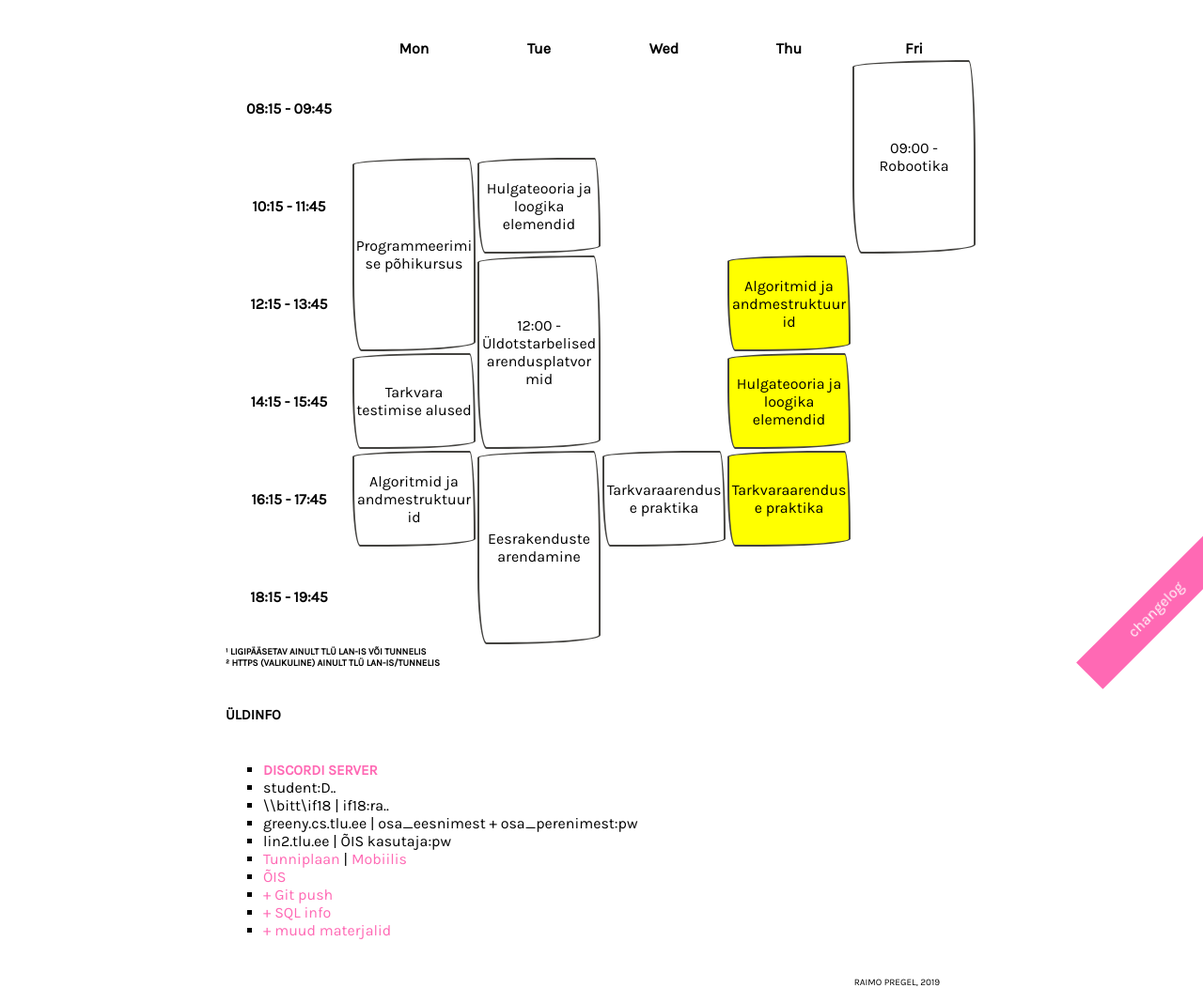
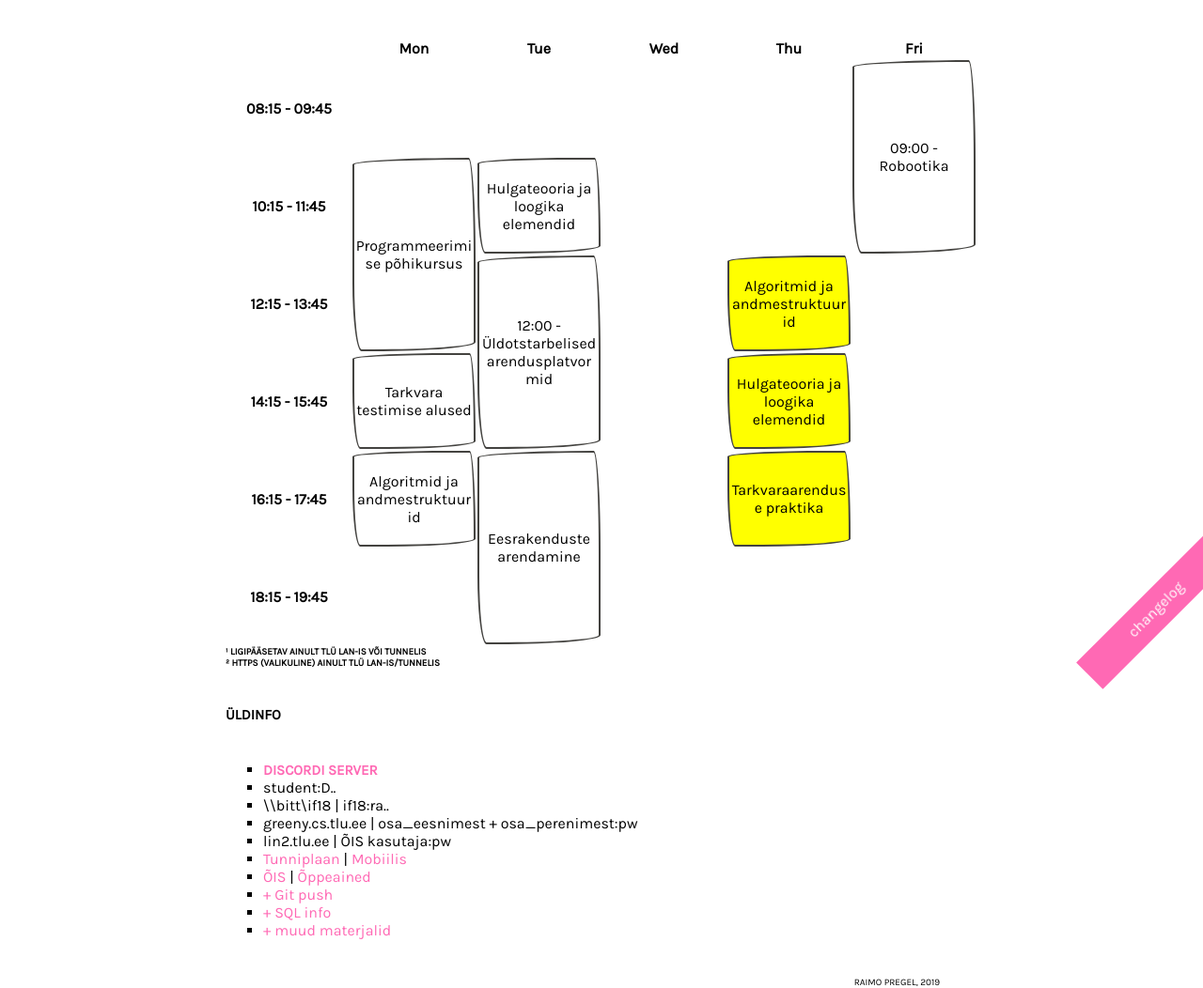
Before and after one commit to raimopew/if18_schedule, a PHP site: page /index.php?tab=i in a window 1280 px wide. Shown: the part 106-1158 px from the top of the page at 94% size. Run offline with PHP 8.4, Linux system fonts and the light colour scheme; data that the repository does not hold is empty.

Commit message:
Link updates

```diff
--- a/index.php
+++ b/index.php
@@ -222,7 +222,7 @@ if ($numberOfTheDay == 1 or $numberOfTheDay == 2 or $numberOfTheDay == 3 or $num
 		<th>16:15 - 17:45</th>
 		<td class="handdrawnbox Monday"><a id="hide18" href="#hide18" class="hide"><?php echo $subject_algoritmid_ja_andmestruktuurid ?></a><a id="show18" href="#show18" class="show"><?php echo $subject_algoritmid_ja_andmestruktuurid ?></a><div class="more"><?php echo $link_algoritmid_ja_andmestruktuurid ?></div></td>
 		<td class="handdrawnbox Tuesday" rowspan="2"><a id="hide19" href="#hide19" class="hide"><?php echo $subject_eesrakenduste_arendamine ?></a><a id="show19" href="#show19" class="show"><?php echo $subject_eesrakenduste_arendamine ?></a><div class="more"><?php echo $link_eesrakenduste_arendamine ?></div></td>
-		<td class="handdrawnbox Wednesday"><a id="hide111" href="#hide111" class="hide"><?php echo $subject_tarkvaraarenduse_praktika ?></a><a id="show111" href="#show111" class="show"><?php echo $subject_tarkvaraarenduse_praktika ?></a><div class="more"><?php echo $link_tarkvaraarenduse_praktika ?></div></td>
+		<td></td>
 		<td class="handdrawnbox Thursday"><a id="hide111" href="#hide111" class="hide"><?php echo $subject_tarkvaraarenduse_praktika ?></a><a id="show111" href="#show111" class="show"><?php echo $subject_tarkvaraarenduse_praktika ?></a><div class="more"><?php echo $link_tarkvaraarenduse_praktika ?></div></td>
 		<td></td>
 	</tr>
@@ -285,7 +285,7 @@ if ($numberOfTheDay == 1 or $numberOfTheDay == 2 or $numberOfTheDay == 3 or $num
 		<th>16:15 - 17:45</th>
 		<td class="handdrawnbox Monday"><a id="hide29" href="#hide29" class="hide"><?php echo $subject_algoritmid_ja_andmestruktuurid ?></a><a id="show29" href="#show29" class="show"><?php echo $subject_algoritmid_ja_andmestruktuurid ?></a><div class="more"><?php echo $link_algoritmid_ja_andmestruktuurid ?></div></td>
 		<td></td>
-		<td class="handdrawnbox Wednesday"><a id="hide211" href="#hide211" class="hide"><?php echo $subject_tarkvaraarenduse_praktika ?></a><a id="show211" href="#show211" class="show"><?php echo $subject_tarkvaraarenduse_praktika ?></a><div class="more"><?php echo $link_tarkvaraarenduse_praktika ?></div></td>
+		<td></td>
 		<td class="handdrawnbox Thursday"><a id="hide211" href="#hide211" class="hide"><?php echo $subject_tarkvaraarenduse_praktika ?></a><a id="show211" href="#show211" class="show"><?php echo $subject_tarkvaraarenduse_praktika ?></a><div class="more"><?php echo $link_tarkvaraarenduse_praktika ?></div></td>
 		<td></td>
 	</tr>
@@ -348,7 +348,7 @@ if ($numberOfTheDay == 1 or $numberOfTheDay == 2 or $numberOfTheDay == 3 or $num
 		<th>16:15 - 17:45</th>
 		<td class="handdrawnbox Monday"><a id="hide39" href="#hide39" class="hide"><?php echo $subject_algoritmid_ja_andmestruktuurid ?></a><a id="show39" href="#show39" class="show"><?php echo $subject_algoritmid_ja_andmestruktuurid ?></a><div class="more"><?php echo $link_algoritmid_ja_andmestruktuurid ?></div></td>
 		<td></td>
-		<td class="handdrawnbox Wednesday"><a id="hide311" href="#hide311" class="hide"><?php echo $subject_tarkvaraarenduse_praktika ?></a><a id="show311" href="#show311" class="show"><?php echo $subject_tarkvaraarenduse_praktika ?></a><div class="more"><?php echo $link_tarkvaraarenduse_praktika ?></div></td>
+		<td></td>
 		<td class="handdrawnbox Thursday"><a id="hide311" href="#hide311" class="hide"><?php echo $subject_tarkvaraarenduse_praktika ?></a><a id="show311" href="#show311" class="show"><?php echo $subject_tarkvaraarenduse_praktika ?></a><div class="more"><?php echo $link_tarkvaraarenduse_praktika ?></div></td>
 		<td></td>
 	</tr>
@@ -390,10 +390,10 @@ if ($numberOfTheDay > 5) {
 	<li>greeny.cs.tlu.ee | osa_eesnimest + osa_perenimest:pw</li>
 	<li>lin2.tlu.ee | ÕIS kasutaja:pw</li>
 	<li>
-		<a href="https://www.tlu.ee/asio/kalenterit2/index.php?cluokka=IFIFB-1&kt=lk&guest=intranet%2Ftu&lang=est" class="special" target="_blank">Tunniplaan</a> | <a href="https://www.tlu.ee/masio/?id=ryhm&ryhm=IFIFB-1" class="special" target="_blank">Mobiilis</a>
+		<a href="https://www.tlu.ee/asio/kalenterit2/index.php?cluokka=IFIFB-2&kt=lk&guest=intranet%2Ftu&lang=est" class="special" target="_blank">Tunniplaan</a> | <a href="https://www.tlu.ee/masio/?id=ryhm&ryhm=IFIFB-2" class="special" target="_blank">Mobiilis</a>
 	</li>
 	<li>
-		<a href="https://ois2.tlu.ee/tluois/uus_ois2.tud_leht" class="special" target="_blank">ÕIS</a>
+		<a href="https://ois2.tlu.ee/tluois/uus_ois2.tud_leht" class="special" target="_blank">ÕIS</a> | <a href="https://ois2.tlu.ee/tluois/uus_ois2.tud_leht" class="special" target="_blank">Õppeained</a>
 	</li>
 	<li>
 		<a id="hide40" href="#hide40" class="hide special">+ Git push</a><a id="show40" href="#show40" class="show special">- Git push</a>
@@ -413,9 +413,9 @@ if ($numberOfTheDay > 5) {
 		<a id="hide42" href="#hide42" class="hide special">+ muud materjalid</a><a id="show42" href="#show42" class="show special">- muud materjalid</a>
 		<div class="more">
 			<p><a href="https://caupo.ee/tlu/" class="special" target="_blank">Caupo TLÜ PWA</a></p>
-			<p><a href="http://www.cs.tlu.ee/instituut/nouded/lopu_too/yliopilastoode_vormistusjuhend_2016a.pdf" class="special" target="_blank">Lõputöö vormistamise juhend</a></p>
+			<p><a href="https://drive.google.com/drive/u/0/folders/16hDQYkxrAxfkkIYyaWXUOwvxAp4VpnH1" class="special" target="_blank">Caupo TLÜ Google Drive</a></p>
+			<p><a href="https://www.tlu.ee/dt/opingudoppetoo/dokumendid-ja-juhendid" class="special" target="_blank">Dokumendid ja juhendid</a></p>
 			<p><a href="https://madis0.gitlab.io/tlu-eap/" class="special" target="_blank">Madise EAP calc</a></p>
-			<p><a href="https://drive.google.com/drive/u/0/folders/16hDQYkxrAxfkkIYyaWXUOwvxAp4VpnH1" class="special" target="_blank">Caupo TLÜ Google Drive</a></p>
 			<p><a href="https://products.office.com/en/student/office-in-education" class="special" target="_blank">Office 365 õpilastele (piiratud)</a></p>
 			<p>Microsoft Imagine: <a href="https://www.tlu.ee/dt/opingudoppetoo/microsoft-imagine" class="special" target="_blank">Hangi Imagine konto</a> | <a href="https://azureforeducation.microsoft.com/devtools" class="special" target="_blank">Hangi Microsofti tarkvara</a> (loo seal TLÜ meiliga MS konto) | <a href="https://e5.onthehub.com/WebStore/ProductsByMajorVersionList.aspx?ws=c5b379d9-989b-e011-969d-0030487d8897" class="special" target="_blank">Hangi muud tarkvara</a></p>
 		</div>
```
